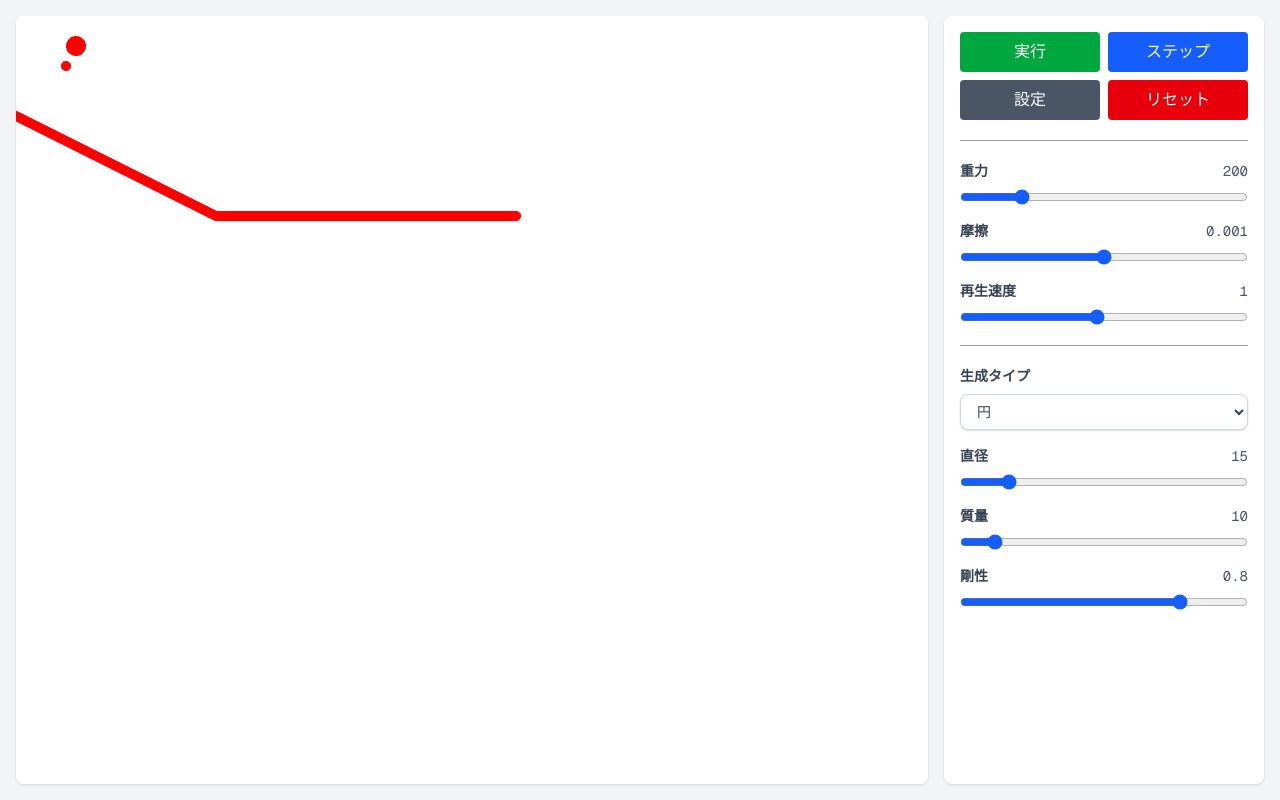
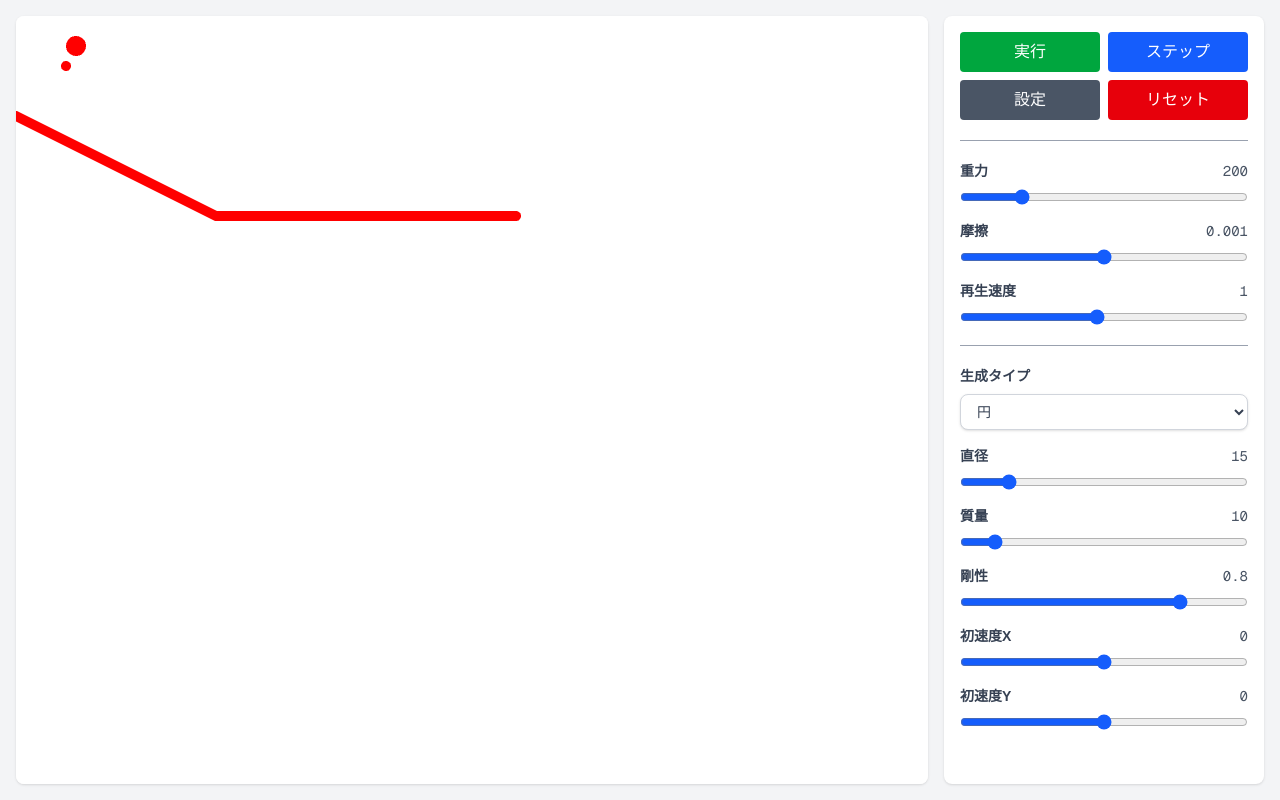
Before and after one commit to Taka005/PhysicsLab, a Next.js app: page / in a window 1280 px wide. Built offline with nearby package versions, Linux system fonts and the light colour scheme.

Commit message:
SpawnConfigに初速度Xと初速度Yを追加し、PhysicsCanvasでのオブジェクト生成時にこれらの値を使用するように変更

```diff
--- a/src/components/PhysicsCanvas.tsx
+++ b/src/components/PhysicsCanvas.tsx
@@ -43,7 +43,7 @@ export default function PhysicsCanvas() {
             type: "circle",
             id: `ball_${Date.now()}`,
             position: { x: nextPoints[0].x, y: nextPoints[0].y },
-            velocity: { x: 0, y: 0 },
+            velocity: { x: spawnConfig.velocityX, y: spawnConfig.velocityY },
             diameter: spawnConfig.diameter,
             mass: spawnConfig.mass,
             stiffness: spawnConfig.stiffness,
--- a/src/components/ui/SpawnSettings.tsx
+++ b/src/components/ui/SpawnSettings.tsx
@@ -58,6 +58,26 @@ export default function SpawnSettings() {
               updateSpawnConfig({ stiffness: parseFloat(e.target.value) });
             }}
           />
+          <SliderField
+            label="初速度X"
+            value={spawnConfig.velocityX ?? 0}
+            min="-300"
+            max="300"
+            step="1"
+            onChange={(e) => {
+              updateSpawnConfig({ velocityX: parseFloat(e.target.value) });
+            }}
+          />
+          <SliderField
+            label="初速度Y"
+            value={spawnConfig.velocityY ?? 0}
+            min="-300"
+            max="300"
+            step="1"
+            onChange={(e) => {
+              updateSpawnConfig({ velocityY: parseFloat(e.target.value) });
+            }}
+          />
         </>
       )}
       {spawnConfig.type === "line" && (
--- a/src/context/SpawnContext.tsx
+++ b/src/context/SpawnContext.tsx
@@ -8,6 +8,8 @@ export type SpawnConfig = {
   mass?: number;
   stiffness?: number;
   width?: number;
+  velocityX?: number;
+  velocityY?: number;
 };
 
 type SpawnContextType = {
@@ -23,7 +25,9 @@ export function SpawnProvider({ children }: { children: ReactNode }) {
     diameter: 15,
     mass: 10,
     stiffness: 0.8,
-    width: 10
+    width: 10,
+    velocityX: 0,
+    velocityY: 0
   });
 
   const updateSpawnConfig = (newConfig: Partial<SpawnConfig>) => {
```
